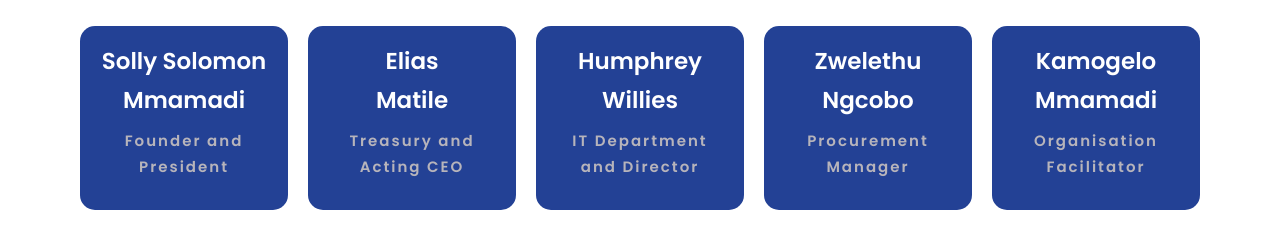
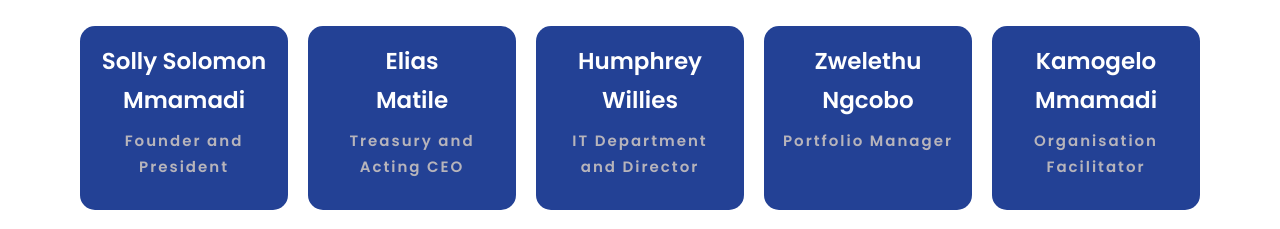
Before and after one commit to Bongzp/ccycgroup, a plain HTML site: page index.html in a window 1280 px wide. Shown: the part 2620-2849 px from the top of the page. Drawn offline with nearby package versions, Linux system fonts and the light colour scheme; a web font is replaced by a local one.

Commit message:
Update team positions

```diff
--- a/index.html
+++ b/index.html
@@ -308,7 +308,7 @@
 
           <div class="box">
             <h3>Zwelethu Ngcobo</h3>
-            <h5>Procurement Manager</h5>
+            <h5>Portfolio Manager</h5>
             <!-- <div class="icons">
               <a href="#"><i class="ri-twitter-fill"></i></a>
               <a href="#"><i class="ri-facebook-box-fill"></i></a>
```
